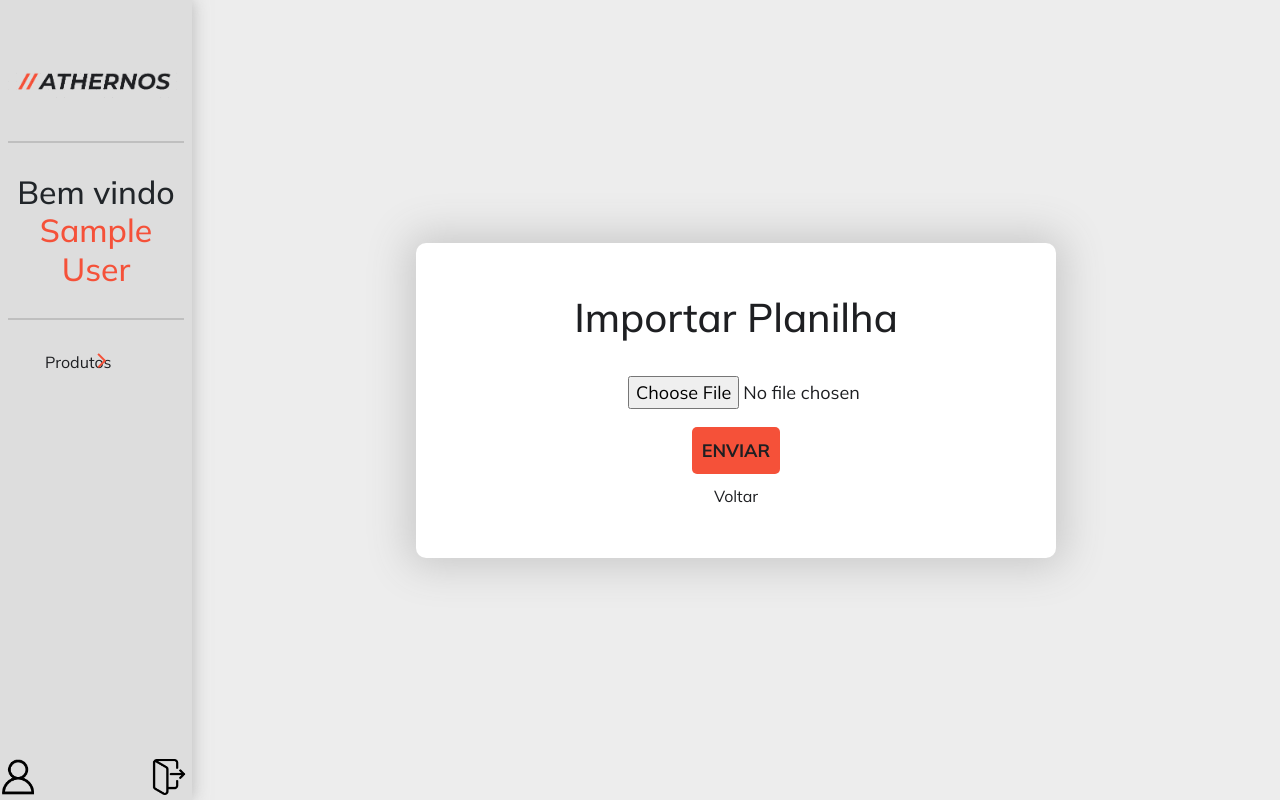
After one commit to Neeeveess/Athernos, a PHP site: page /nav/produto/importarCsv.php in a window 1280 px wide. The commit adds this page. Run offline with PHP 8.4, Linux system fonts and the light colour scheme; the visitor is signed in with stand-in values (Sample User, id 1); some libraries are stand-ins or nearby versions.

Commit message:
logica importar planilha quase pronta

```diff
--- a/assets/css/main.scss
+++ b/assets/css/main.scss
@@ -792,7 +792,6 @@ img {
     }
     .cadastrar-prod,
     .entrada-prod {
-
         width: 80%;
         margin: auto;
         .msg {
@@ -941,6 +940,64 @@ img {
             }
         }
     }
+    .box-importar {
+        margin: auto;
+        display: flex;
+        justify-content: center;
+        gap: 20px;
+        align-items: center;
+        flex-direction: column;
+        width: 50%;
+        margin: auto;
+        box-shadow: 0px 0px 40px 9px #c9c9c9;
+        background: #fff;
+        padding: 50px;
+        height: fit-content;
+        border-radius: 10px;
+        h1 {
+            color: $preto;
+            margin-bottom: 15px;
+        }
+        form {
+            display: flex;
+            flex-direction: column;
+            justify-content: center;
+            align-items: center;
+            gap: 10px;
+            width: inherit;
+            .textfield {
+                display: flex;
+                justify-content: start;
+                align-items: baseline;
+                width: 80%;
+                input {
+                    font-size: 18px;
+                    font-weight: 400;
+                    color: $preto;
+                }
+            }
+            button[type="submit"] {
+                background-color: $laranja;
+                border: none;
+                padding: 10px;
+                border-radius: 5px;
+                cursor: pointer;
+                font-size: 18px;
+                font-weight: bold;
+                color: $preto;
+                transition: 0.1s;
+                text-transform: uppercase;
+                &:hover {
+                    transition: 0.1s;
+                    color: $branco;
+                    background-color: #f64125;
+                }
+            }
+            a {
+                color: $preto;
+            }
+        }
+    }
 }
 
 @keyframes minha-conta {
--- /dev/null
+++ b/config/estoque.csv
@@ -0,0 +1,6 @@
+"HSE84FR","Chocolate tipo 01","ALIMENTO",20,10,77,66,88,99,100,68,2023-01-31
+"SFE84FR","Chocolate tipo 02","HIGIENE",30,10,2023-01-15
+"GDFDSF","Chocolate tipo 03","TESTE",10,10,15,35,57,89,2023-04-30
+"FDSF156","Chocolate tipo 04","ALIMENTO",30,10,2024-01-31
+"FDSA","Chocolate tipo 05","LIMPEZA",20,10,15,18,2023-06-29
+"FDS4584FR","Chocolate tipo 06","ALIMENTO",25,10,2022-12-30
--- a/layout/menu-lateral.php
+++ b/layout/menu-lateral.php
@@ -12,7 +12,7 @@
                 <summary>Produtos</summary>
                 <a href="<?php echo BASEURL;?>nav/produto/produtos.php">Listar Produtos</a></li>
                 <?php if($_SESSION['nivel'] >= 1){ ?>
-                <a href="<?php echo BASEURL;?>nav/produto/importar-produtos.php">Importar Planilha</a>
+                <a href="<?php echo BASEURL;?>nav/produto/importarCsv.php">Importar Planilha</a>
                 <a href="<?php echo BASEURL;?>nav/produto/cadastroProd.php">Cadastrar Produtos</a>
                 <a href="<?php echo BASEURL;?>nav/produto/entradaProd.php">Entrada de Produtos</a>
                 <a href="<?php echo BASEURL;?>nav/produto/saidaProd.php">Saída de Produtos</a>
--- /dev/null
+++ b/nav/produto/importarCsv.php
@@ -0,0 +1,33 @@
+
+<?php
+    require_once '../../config.php';
+
+    session_start();
+
+    if(!isset($_SESSION['email']) or $_SESSION['nivel']<1){
+        header('Location:'.BASEURL.'index.php');
+    }
+    $titulo = "Importar Planilha - Athernos";
+?>
+<link href="https://cdn.jsdelivr.net/npm/bootstrap@5.2.0/dist/css/bootstrap.min.css" rel="stylesheet" integrity="sha384-gH2yIJqKdNHPEq0n4Mqa/HGKIhSkIHeL5AyhkYV8i59U5AR6csBvApHHNl/vI1Bx" crossorigin="anonymous">
+<?php include_once ABSPATH.'layout/header.php';?>
+
+<body class="main-index" >
+<?php include_once ABSPATH.'layout/menu-lateral.php';?>
+    <section class="box-importar">
+        <h1>Importar Planilha</h1>
+            <form action="<?php echo BASEURL;?>core/importar.php" method="post" enctype="multipart/form-data">
+                <div class="textfield">
+                    <label><input type="file" name="file"> </label>
+                </div>
+                <button type="submit" class="">Enviar</button>
+                <a class="" href="<?php echo BASEURL;?>index.php">Voltar</a>
+            </form>
+    </section>
+
+
+    <!-- JavaScript Bundle with Popper -->
+
+
+</body>
+</html>
```
Also changed, not shown: core/importar.php (+47 -44 lines), nav/produto/impCsv.php (deleted, +0 -28 lines), nav/usuario/usuarios.php (+3 -5 lines), assets/css/main.css, 1 other file.
